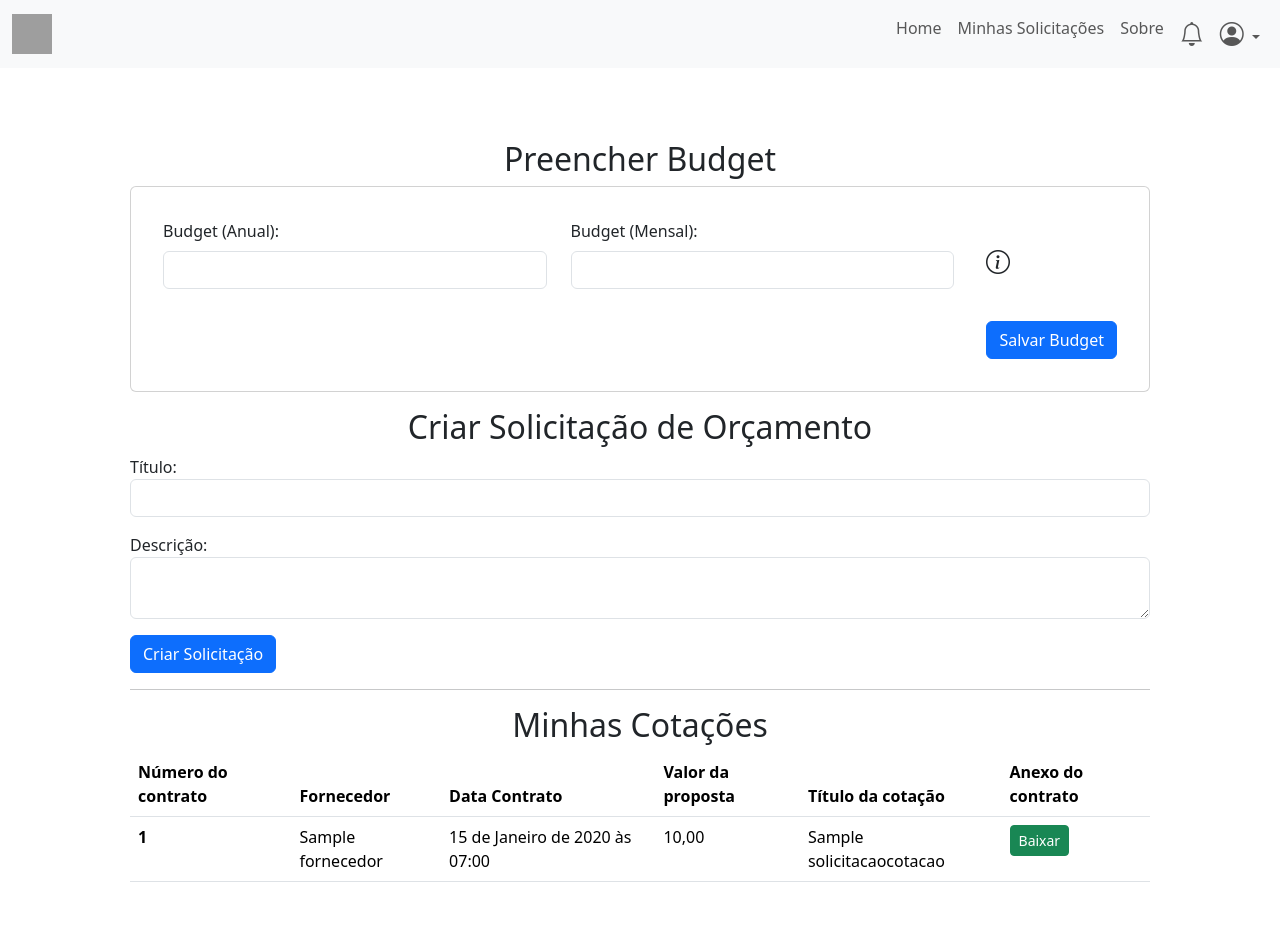
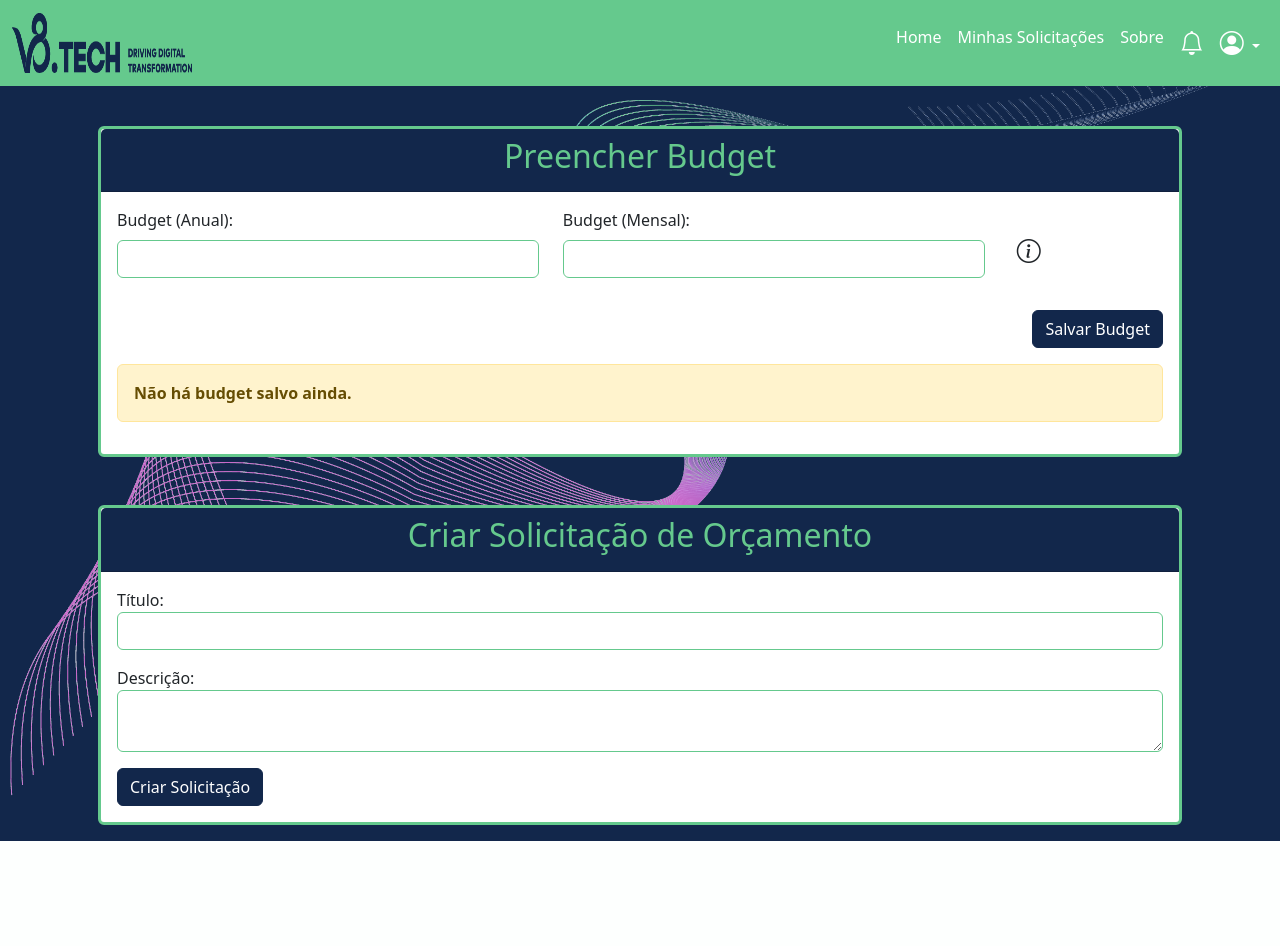
Before and after one commit to filipevieira1104/sistema_SGC, a Django app: page /solicitacoes/criar_solicitacao/ in a window 1280 px wide. After the commit the page ends 841 px from the top, so only its background shows below. Run offline with Django 5.2, Linux system fonts and the light colour scheme; a user stored in the database is signed in; tables that the repository leaves empty hold one stand-in row (values such as "Sample post"); some libraries are stand-ins or nearby versions; grey boxes are pictures that could not be loaded.

Commit message:
Estilização da página

```diff
--- a/app/settings.py
+++ b/app/settings.py
@@ -26,6 +26,7 @@ INSTALLED_APPS = [
     'django.contrib.sessions',
     'django.contrib.messages',
     'django.contrib.staticfiles',
+    'django.contrib.humanize',
     'fornecedor',
     'autenticacao',
     'solicitacao_cotacao',
@@ -102,6 +103,9 @@ TIME_ZONE = 'America/Sao_Paulo'
 
 USE_I18N = True
 
+# Defina a formatação de número
+USE_L10N = True
+
 USE_TZ = True
 
 
--- a/solicitacao_cotacao/templates/solicitacao.html
+++ b/solicitacao_cotacao/templates/solicitacao.html
@@ -1,9 +1,10 @@
 {% extends 'base.html' %}
+{% load humanize %}
 
 {% block title %}Criar Solicitação{% endblock %}
 
 {% block content %}
-<div class="container p-5">
+<div class="container p-3">
     {% if messages %}
         {% for message in messages %}
             <script>
@@ -18,11 +19,12 @@
         {% endfor %}
     {% endif %}
 
-    <h2 class="text-center">Preencher Budget</h2>
     <form method="POST" action="{% url 'preencher_budget' %}">
         {% csrf_token %}
-
-        <div class="card p-3 mb-3">
+        <div class="card mb-5">
+            <div class="card-header">
+                <h2 class="text-center">Preencher Budget</h2>
+            </div>
             <div class="card-body">
                 <div class="row">
                     <!-- Campo para Budget Anual -->
@@ -43,20 +45,30 @@
 
                     <!-- Tooltip de Informações -->
                     <div class="col-md-2 d-flex align-items-center">
-                        <span data-bs-toggle="tooltip" data-bs-placement="top" title="Motivo: Este valor representa o orçamento mensal requerido." class="ms-2">
+                        <span type="button" data-bs-toggle="tooltip" data-bs-placement="top" title="O valor do budget é necessário para negociarmos com o fornecedor." class="ms-2">
                             <i class="bi bi-info-circle" style="font-size: 1.5rem;"></i>
                         </span>
                     </div>
                 </div>
 
                 <!-- Botões para Salvar ou Atualizar -->
-                <div class="d-flex justify-content-end mt-3">
+                <div class="d-flex justify-content-end mt-3 mb-3">
                     {% if budget %}
                         <!-- Se já existe budget, mostrar botão de atualizar -->
                         <button type="button" class="btn btn-success" data-bs-toggle="modal" data-bs-target="#updateBudgetModal">Atualizar Budget</button>
                     {% else %}
                         <!-- Se não existe budget, mostrar botão de salvar -->
                         <button class="btn btn-primary" type="submit">Salvar Budget</button>
+                    {% endif %}
+                </div>
+
+                <div class="alert alert-warning">
+                    {% if budget %}
+                        <p class="text-center"><strong>Último valor salvo</strong></p>
+                        <i class="bi bi-cash-coin"></i> <strong>Budget Anual:</strong> R$ {{ budget.budget_anual | intcomma }}<br>
+                        <i class="bi bi-cash-coin"></i> <strong>Budget Mensal:</strong> R$ {{ budget.budget_mensal | intcomma }}
+                    {% else %}
+                        <strong>Não há budget salvo ainda.</strong>
                     {% endif %}
                 </div>
             </div>
@@ -100,7 +112,11 @@
         const tooltipList = [...tooltipTriggerList].map(tooltipTriggerEl => new bootstrap.Tooltip(tooltipTriggerEl))
     </script>
 
+    <div class="card">
+        <div class="card-header">
             <h2 class="text-center">Criar Solicitação de Orçamento</h2>
+        </div>
+        <div class="card-body">
             <form method="POST" action="{% url 'criar_solicitacao' %}">
                 {% csrf_token %}
                 <div class="mb-3">
@@ -114,38 +130,7 @@
                 </div>
                 <button class="btn btn-primary" type="submit">Criar Solicitação</button>
             </form>
-
-    <hr>
-    <h2 class="text-center">Minhas Cotações</h2>
-    <table class="table table-hover">
-        <thead>
-            <tr>
-                <th scope="col">Número do contrato</th>
-                <th scope="col">Fornecedor</th>
-                <th scope="col">Data Contrato</th>
-                <th scope="col">Valor da proposta</th>
-                <th scope="col">Título da cotação</th>
-                <th scope="col">Anexo do contrato</th>
-            </tr>
-        </thead>
-        <tbody>
-            {% for i in contratos %}
-                <tr>
-                    <th scope="row">{{ i.id }}</th>
-                    <td>{{ i.fornecedor }}</td>
-                    <td>{{ i.data_contrato }}</td>
-                    <td>{{ i.valor_proposta }}</td>
-                    <td>{{ i.solicitacao.titulo }}</td>
-                    <td>
-                        {% if i.anexo %}
-                            <a href="{{ i.anexo.url }}" class="btn btn-success btn-sm" target="_blank">Baixar</a>
-                        {% else %}
-                            <span class="text-muted">Não disponível</span>
-                        {% endif %}
-                    </td>
-                </tr>
-            {% endfor %}
-        </tbody>
-    </table>
+        </div>
+    </div>
 </div>
 {% endblock %}
--- a/solicitacao_cotacao/urls.py
+++ b/solicitacao_cotacao/urls.py
@@ -4,4 +4,5 @@ from . import views
 urlpatterns = [
     path('criar_solicitacao/', views.criar_solicitacao, name='criar_solicitacao'),
     path('preencher_budget/', views.preencher_budget, name='preencher_budget'),
+    path('minhas_solicitacoes/', views.minhas_solicitacoes, name='minhas_solicitacoes'),
 ]
--- a/solicitacao_cotacao/views.py
+++ b/solicitacao_cotacao/views.py
@@ -1,15 +1,13 @@
 from django.shortcuts import render, redirect
 from django.contrib.auth.decorators import login_required
 from django.contrib import messages
-
 from .models import SolicitacaoCotacao, Budget
 from contrato.models import Contrato
 
 @login_required
 def criar_solicitacao(request):
-    contratos = Contrato.objects.filter(solicitacao__usuario=request.user)
     if request.method == "GET":
-        return render(request, 'solicitacao.html', {'contratos': contratos})
+        return render(request, 'solicitacao.html')
     elif request.method == "POST":
         titulo = request.POST.get('titulo')
         descricao = request.POST.get('descricao')
@@ -79,3 +77,9 @@ def preencher_budget(request):
         return redirect('preencher_budget')  # Redireciona para a página de orçamento
 
     return render(request, 'solicitacao.html', {'budget': budget})
+
+def minhas_solicitacoes(request):
+    contratos = Contrato.objects.filter(solicitacao__usuario=request.user)
+    solicitacoes = SolicitacaoCotacao.objects.all()
+    if request.method == "GET":
+        return render(request, 'retorno_solicitacao.html', {'contratos': contratos, 'solicitacoes': solicitacoes})
--- a/templates/base.html
+++ b/templates/base.html
@@ -6,6 +6,7 @@
     <meta name="viewport" content="width=device-width, initial-scale=1.0">
     <link href="https://cdn.jsdelivr.net/npm/bootstrap@5.3.3/dist/css/bootstrap.min.css" rel="stylesheet">
     <link rel="stylesheet" href="{% static 'css/style.css' %}">
+    <link rel="shortcut icon" href="{% static 'img/ico.ico' %}" type="image/x-icon">
     <script src="https://cdn.jsdelivr.net/npm/sweetalert2@11"></script>
     <title>{% block title %}{% endblock %}</title>
 </head>
@@ -15,7 +16,7 @@
         <div class="container-fluid">
             <!-- Logo -->
             <a class="navbar-brand" href="#">
-                <img src="{% static 'img/logo.png' %}" alt="Logo" width="40" height="40">
+                <img src="{% static 'img/V8_Azul_Horizontal_500px.png' %}" alt="Logo" width="180" height="60">
             </a>
             <!-- Menu Toggle -->
             <button class="navbar-toggler" type="button" data-bs-toggle="collapse" data-bs-target="#navbarContent" aria-controls="navbarContent" aria-expanded="false" aria-label="Toggle navigation">
@@ -26,10 +27,10 @@
                 <ul class="navbar-nav ms-auto">
                     <!-- Links -->
                     <li class="nav-item">
-                        <a class="nav-link" href="#">Home</a>
+                        <a class="nav-link" href="{% url 'criar_solicitacao' %}">Home</a>
                     </li>
                     <li class="nav-item">
-                        <a class="nav-link" href="#">Minhas Solicitações</a>
+                        <a class="nav-link" href="{% url 'minhas_solicitacoes' %}">Minhas Solicitações</a>
                     </li>
                     <li class="nav-item">
                         <a class="nav-link" href="#">Sobre</a>
--- a/templates/static/css/style.css
+++ b/templates/static/css/style.css
@@ -1,3 +1,93 @@
+/* Cor Principal */
+:root {
+    --cor-principal: #12274B; /* Cor de fundo e elementos principais */
+    --cor-secundaria: #65C98D; /* Cor para letras, ícones e bordas */
+}
+
+/* Cor do fundo e elementos principais */
+body {
+    background-color: #12274B; /* Cor de fundo principal */
+    background-image: url("../img/Elemento_Onda.png"); /* Imagem de fundo */
+    background-size: cover; /* A imagem cobre toda a tela */
+    background-position: center; /* A imagem será centralizada */
+    background-repeat: no-repeat; /* A imagem não vai se repetir */
+    position: relative; /* Para garantir que os elementos sobreponham a imagem */
+    color: #fff; /* Cor do texto, para garantir contraste com o fundo */
+}
+
+/* Cabeçalhos e títulos */
+h1, h2, h3, h4, h5, h6 {
+    color: var(--cor-secundaria);
+}
+
+/* Links */
+a {
+    color: var(--cor-secundaria);
+    text-decoration: none; /* Remover o sublinhado */
+}
+
+a:hover {
+    color: #fff;
+    text-decoration: underline;
+}
+
+/* Botoes */
+.btn-primary {
+    background-color: var(--cor-principal);
+    border-color: var(--cor-principal);
+}
+
+button.btn-close {
+    color: var(--cor-secundaria);
+    fill: var(--cor-secundaria);
+}
+
+.btn-primary:hover {
+    background-color: var(--cor-secundaria);
+    border-color: var(--cor-secundaria);
+}
+
+/* Borda e ícones */
+.border-custom, .border-custom:hover {
+    border-color: var(--cor-secundaria) !important;
+}
+
+.icon-custom {
+    color: var(--cor-secundaria);
+}
+
+/* Personalização de tooltips */
+.tooltip-inner {
+    background-color: var(--cor-secundaria);
+}
+
+.tooltip-arrow {
+    border-top-color: var(--cor-secundaria);
+}
+
+/* Modais */
+.modal-content {
+    background-color: #fff;
+    border-color: var(--cor-secundaria);
+}
+
+.modal-header {
+    background-color: var(--cor-principal);
+    color: red;
+}
+
+/* Customizando o input */
+input.form-control, textarea.form-control {
+    border-color: var(--cor-secundaria);
+    color: var(--cor-secundaria);
+}
+
+input.form-control:focus, textarea.form-control:focus {
+    border-color: var(--cor-principal);
+    box-shadow: 0 0 0 0.25rem rgba(18, 39, 75, 0.25);
+}
+
+
 .notification-badge {
     position: absolute;
     top: 10px;
@@ -12,3 +102,48 @@
     align-items: center;
     justify-content: center;
 }
+
+/* Aplicando sombra nos cards */
+.card {
+    transition: box-shadow 0.3s ease-in-out; /* Transição suave */
+    border: 3px solid #65C98D;
+}
+
+.card:hover {
+    box-shadow: 0 4px 12px rgba(23, 189, 89, 1.0); /* Sombra personalizada com a cor --cor-secundaria */
+}
+
+.navbar {
+    background-color: var(--cor-secundaria) !important; /* Cor secundária */
+}
+
+.nav-link {
+    color: #fff; /* Cor branca para os links */
+}
+
+.nav-link:hover {
+    color: #12274B; /* Cor principal para o hover */
+}
+
+.navbar-toggler-icon {
+    background-color: #fff; /* Ícone de toggle branco */
+}
+
+.notification-badge {
+    background-color: #12274B; /* Cor para o badge de notificação */
+}
+
+.dropdown-menu {
+    background-color: var(--cor-secundaria); /* Cor do menu dropdown */
+    color: #fff;
+}
+
+.dropdown-item:hover {
+    background-color: #12274B; /* Hover para o item do dropdown */
+    color: #fff;
+}
+
+.card-header {
+    background-color: var(--cor-principal);
+    color: var(--cor-secundaria);
+}
```
Also changed, not shown: autenticacao/templates/login.html (+7 -0 lines), contrato/models.py (+8 -1 lines), solicitacao_cotacao/templates/retorno_solicitacao.html (added, +73 -0 lines), templates/static/img/Elemento_Onda.png (added), templates/static/img/V8_Azul_Horizontal_500px.png (added), templates/static/img/ico.ico (added), 5 other files. Lines whose indentation alone changed are shown as unchanged.
